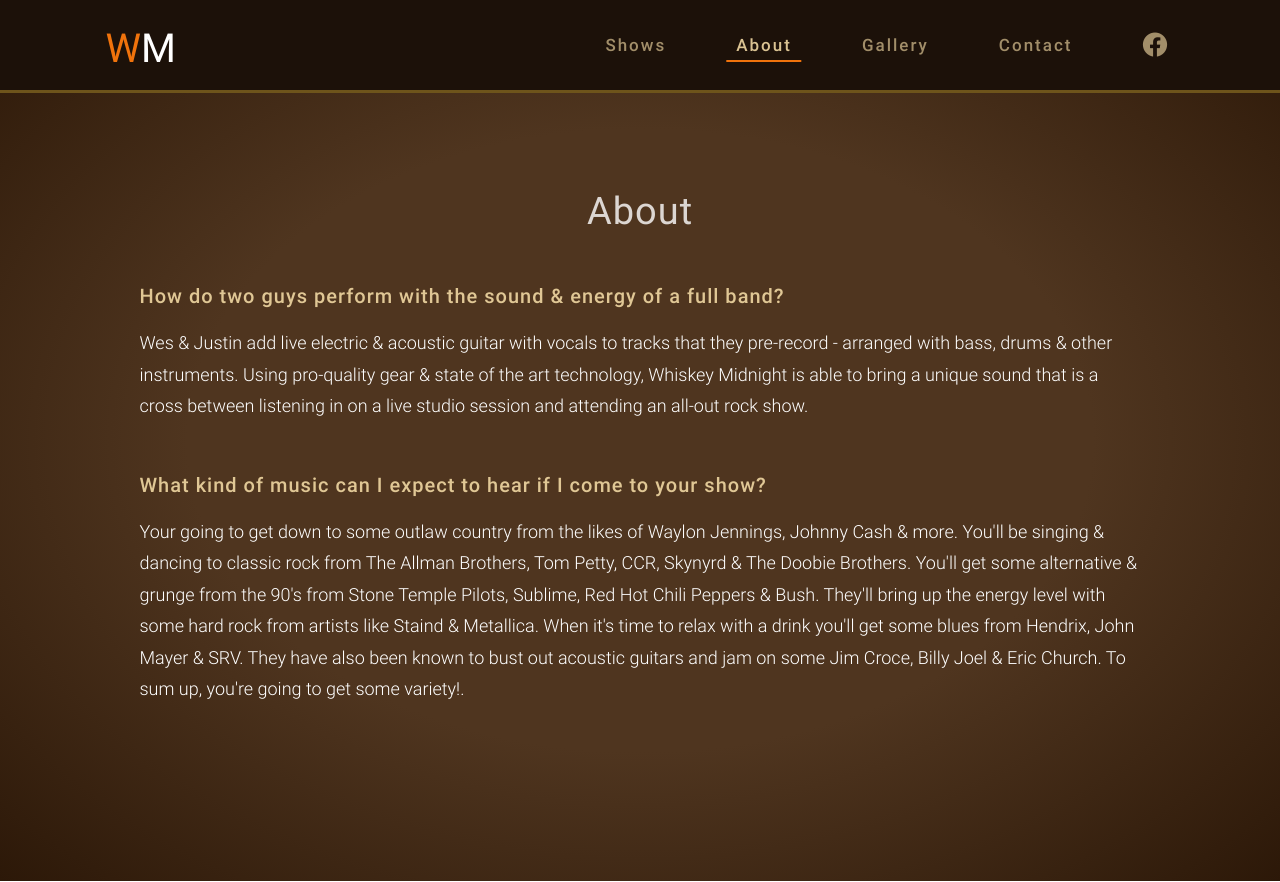
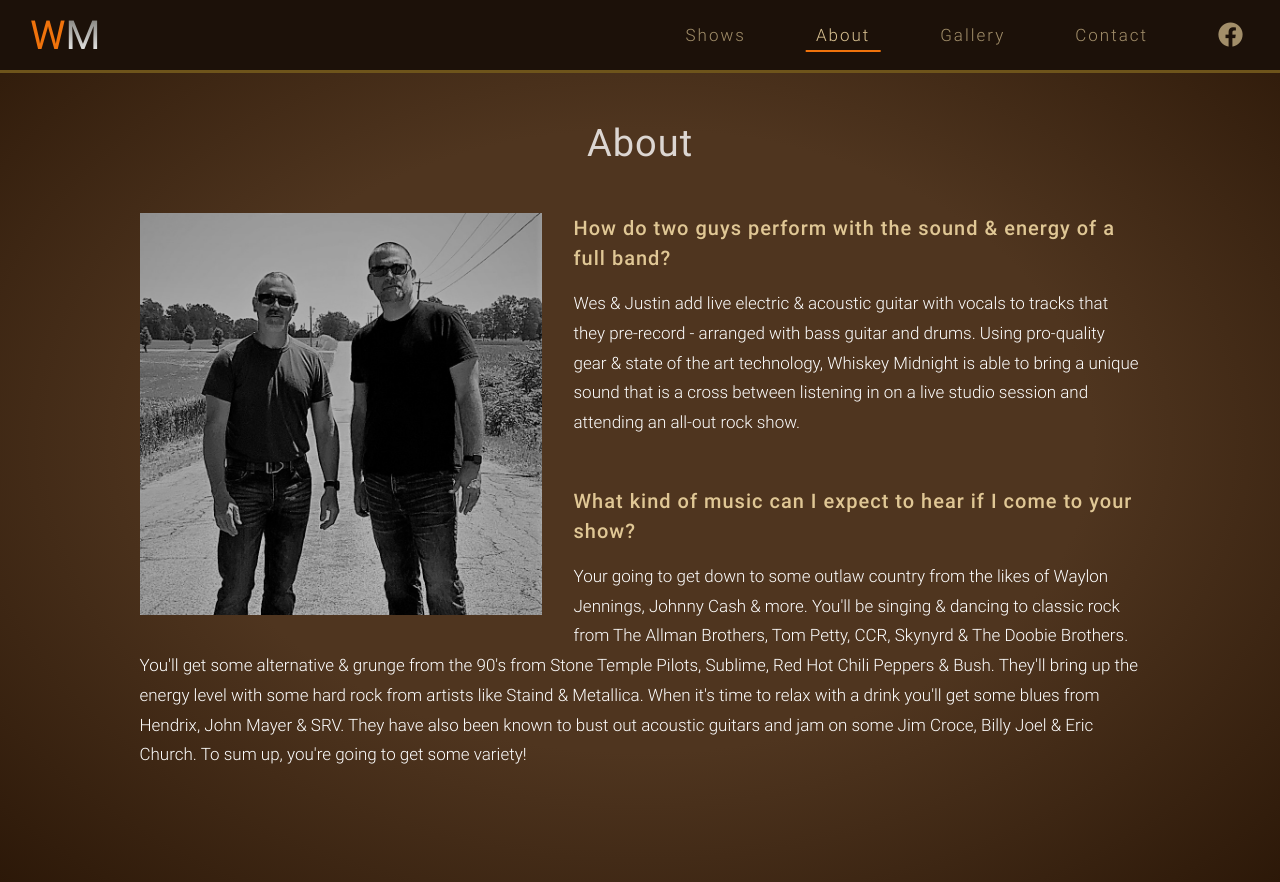
Before and after one commit to JShilling4/whiskey-midnight-band-page, a Vue app: page /about in a window 1280 px wide. Built offline with nearby package versions, Linux system fonts and the light colour scheme.

Commit message:
new images, other adjustments

```diff
--- a/src/App.vue
+++ b/src/App.vue
@@ -33,15 +33,18 @@ a {
 
 .page-wrapper {
   width: var(--wrapper-width);
-  margin: 6rem auto 0;
+  margin: 3rem auto 0;
   color: #fff;
-  padding: 0 4rem 8rem;
+  padding: 0 4rem 4rem;
 
   @media screen and (max-width: 768px) {
     margin-top: 3rem;
   }
+  @media screen and (max-width: 556px) {
+    padding: 0 2rem 4rem;
+  }
   @media screen and (max-width: 430px) {
-    padding: 0 1rem;
+    padding: 0 1.5rem 4rem;
   }
 }
 
--- a/src/components/AppButton.vue
+++ b/src/components/AppButton.vue
@@ -29,11 +29,11 @@ button {
   border: 2px solid var(--color-secondary);
   color: var(--color-primary);
   outline: none;
-  min-width: 15rem;
-  border-radius: 2rem;
+  min-width: 12rem;
+  border-radius: 10px;
   letter-spacing: 1px;
-  font-size: 1.3rem;
-  font-weight: 500;
+  font-size: 1.1rem;
+  font-weight: 400;
   cursor: pointer;
   transition: background-color 0.3s, color 0.3s, letter-spacing 0.3s;
 
--- a/src/components/PageHeading.vue
+++ b/src/components/PageHeading.vue
@@ -14,6 +14,7 @@ h1 {
   color: rgba(255, 255, 255, 0.8);
   letter-spacing: 1px;
   font-size: 38px;
+  margin-bottom: 3rem;
 
   @media screen and (max-width: 768px) {
     font-size: 30px;
--- a/src/components/TheHeader.vue
+++ b/src/components/TheHeader.vue
@@ -3,7 +3,10 @@
     <nav class="wrapper">
       <RouterLink class="logo" to="/">
         <!-- <img class="logo" src="@/assets/images/logo.png" alt="" /> -->
-        <span class="logo__text"><span class="txt-orange">W</span>M</span>
+        <span class="logo__text"
+          ><span class="txt-orange">W</span
+          ><span class="txt-white">M</span></span
+        >
       </RouterLink>
       <ul v-if="showMenu" class="navlink-container">
         <li class="navlink">
@@ -73,25 +76,21 @@ function toggleMenu(): void {
 .outer-wrapper {
   background-color: var(--banner-color);
   border-bottom: 3px solid var(--color-secondary);
-  /* border-bottom: 3px solid #fff; */
 }
 
 .wrapper {
   position: relative;
-  width: var(--wrapper-width);
+  width: 100%;
   z-index: 100;
-  height: 90px;
+  height: 70px;
   margin: 0 auto;
-  /* background-color: rgb(21, 21, 21); */
   background-color: var(--banner-color);
-  /* border-bottom: 1px solid var(--secondary-color); */
 }
 
 .logo {
   position: absolute;
-  top: 20px;
+  top: 7px;
   left: 20px;
-  font-size: 30px;
   color: #fff;
   opacity: 1;
   padding: 5px 10px;
@@ -102,6 +101,13 @@ function toggleMenu(): void {
 
   &__text {
     font-size: 2.5rem;
+
+    .txt-white {
+      background: var(--text-gradient-primary);
+      -webkit-background-clip: text;
+      background-clip: text;
+      -webkit-text-fill-color: transparent;
+    }
   }
 }
 
@@ -120,7 +126,7 @@ nav {
 
   @media screen and (max-width: 768px) {
     position: absolute;
-    top: 5.8rem;
+    top: 4.55rem;
     background-color: var(--banner-color);
     right: 0;
     padding: 1rem 0;
@@ -133,7 +139,7 @@ nav {
     position: relative;
     height: 100%;
     letter-spacing: 2px;
-    font-weight: 500;
+    font-weight: 300;
     font-size: 17px;
     text-align: right;
 
@@ -147,6 +153,7 @@ nav {
       opacity: 0.7;
       color: var(--color-primary);
       transition: opacity 0.3s;
+
       @media screen and (max-width: 768px) {
         padding: 15px 35px;
       }
--- a/src/views/AboutView.vue
+++ b/src/views/AboutView.vue
@@ -1,6 +1,11 @@
 <template>
   <div class="page-wrapper">
     <PageHeading>About</PageHeading>
+
+    <div class="content-container">
+      <div class="hero-container">
+        <img src="@/assets/images/road.jpg" alt="" />
+      </div>
 
       <div class="copy-container">
         <div class="point">
@@ -8,11 +13,12 @@
             How do two guys perform with the sound & energy of a full band?
           </p>
           <p class="answer">
-          Wes & Justin add live electric & acoustic guitar with vocals to tracks
-          that they pre-record - arranged with bass, drums & other instruments.
-          Using pro-quality gear & state of the art technology, Whiskey Midnight
-          is able to bring a unique sound that is a cross between listening in
-          on a live studio session and attending an all-out rock show.
+            Wes & Justin add live electric & acoustic guitar with vocals to
+            tracks that they pre-record - arranged with bass guitar and drums.
+            Using pro-quality gear & state of the art technology, Whiskey
+            Midnight is able to bring a unique sound that is a cross between
+            listening in on a live studio session and attending an all-out rock
+            show.
           </p>
         </div>
 
@@ -21,17 +27,18 @@
             What kind of music can I expect to hear if I come to your show?
           </p>
           <p class="answer">
-          Your going to get down to some outlaw country from the likes of Waylon
-          Jennings, Johnny Cash & more. You'll be singing & dancing to classic
-          rock from The Allman Brothers, Tom Petty, CCR, Skynyrd & The Doobie
-          Brothers. You'll get some alternative & grunge from the 90's from
-          Stone Temple Pilots, Sublime, Red Hot Chili Peppers & Bush. They'll
-          bring up the energy level with some hard rock from artists like Staind
-          & Metallica. When it's time to relax with a drink you'll get some
-          blues from Hendrix, John Mayer & SRV. They have also been known to
-          bust out acoustic guitars and jam on some Jim Croce, Billy Joel & Eric
-          Church. To sum up, you're going to get some variety!.
+            Your going to get down to some outlaw country from the likes of
+            Waylon Jennings, Johnny Cash & more. You'll be singing & dancing to
+            classic rock from The Allman Brothers, Tom Petty, CCR, Skynyrd & The
+            Doobie Brothers. You'll get some alternative & grunge from the 90's
+            from Stone Temple Pilots, Sublime, Red Hot Chili Peppers & Bush.
+            They'll bring up the energy level with some hard rock from artists
+            like Staind & Metallica. When it's time to relax with a drink you'll
+            get some blues from Hendrix, John Mayer & SRV. They have also been
+            known to bust out acoustic guitars and jam on some Jim Croce, Billy
+            Joel & Eric Church. To sum up, you're going to get some variety!
           </p>
+        </div>
       </div>
     </div>
   </div>
@@ -42,9 +49,23 @@ import PageHeading from "@/components/PageHeading.vue";
 </script>
 
 <style lang="scss" scoped>
+.hero-container {
+  float: left;
+  margin: 0 2rem 2rem 0;
+  height: 402px;
+  img {
+    max-height: 100%;
+    max-width: 100%;
+  }
+
+  @media screen and (max-width: 768px) {
+    float: none;
+    height: initial;
+  }
+}
 .copy-container {
   margin-top: 3rem;
-  font-size: 18px;
+  font-size: 17px;
   line-height: 1.5;
 
   .point {
--- a/src/views/HomeView.vue
+++ b/src/views/HomeView.vue
@@ -21,13 +21,15 @@
   display: flex;
   align-items: flex-end;
   position: relative;
-  width: var(--wrapper-width);
+  width: 100%;
   margin: 0 auto;
   z-index: 1;
-  height: 844px;
-  background-image: url("@/assets/images/j-wes1-shopped3.jpg");
-  background-size: contain;
-  background-position: center -20px;
+  height: 930px;
+  /* background-image: url("@/assets/images/IMG_3438.JPG"); */
+  background: linear-gradient(0deg, rgba(0, 0, 0, 0.1), rgba(0, 0, 0, 0.6)),
+    url("@/assets/images/IMG_3438.JPG");
+  background-size: cover;
+  background-position: center -100px;
   background-repeat: no-repeat;
 
   @media screen and (max-width: 1024px) {
@@ -66,7 +68,11 @@
     bottom: 40px;
     font-size: 6rem;
     color: var(--orange);
-    text-shadow: 1px 1px 1px rgba(255, 255, 255, 0.2);
+    background: linear-gradient(#ebae58, var(--orange), var(--orange));
+    -webkit-background-clip: text;
+    background-clip: text;
+    -webkit-text-fill-color: transparent;
+    /* text-shadow: 1px 1px 1px rgba(255, 255, 255, 0.2); */
 
     @media screen and (max-width: 430px) {
       font-size: 4rem;
@@ -79,7 +85,7 @@
     background-clip: text;
     -webkit-text-fill-color: transparent;
     letter-spacing: -4px;
-    margin-top: -3.75rem;
+    margin-top: -4rem;
     margin-left: -14px;
 
     @media screen and (max-width: 430px) {
@@ -89,15 +95,15 @@
 }
 
 .copy-banner {
-  width: var(--wrapper-width);
-  margin: -12rem auto 0;
+  width: 100%;
+  margin: -8.9rem auto 0;
   position: relative;
   z-index: 200;
-  min-height: 12rem;
+  min-height: 9rem;
   background-color: var(--banner-color);
-  padding: 2rem 3rem;
+  padding: 1rem 3rem;
   text-align: center;
-  line-height: 1.5;
+  line-height: 1.75;
   font-weight: 300;
   border-top: 3px solid var(--color-secondary);
 
@@ -118,12 +124,12 @@
 }
 
 p {
-  width: 100%;
+  width: var(--wrapper-width);
   color: var(--color-primary);
   color: rgba(255, 255, 255, 0.605);
   margin: 0 auto;
   font-size: 17px;
-  font-weight: 400;
+  font-weight: 300;
   @media screen and (max-width: 430px) {
     font-weight: 300;
   }
```
Also changed, not shown: src/assets/images/road.jpg (added), 1 other file (tests, documents, lock files or other folders). Lines whose indentation alone changed are shown as unchanged.
